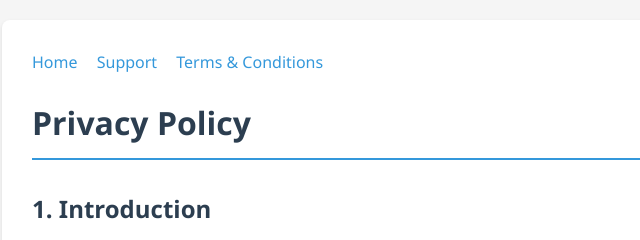
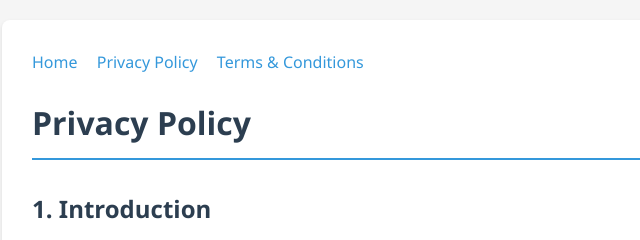
Before and after one commit to giveup-lo/cybadvis, a plain HTML site: page privacy.html in a window 1280 px wide. Shown: the top 240 px of the page, 238-878 px from the left. Drawn offline with Linux system fonts and the light colour scheme.

Commit message:
fix menu privacy

```diff
--- a/privacy.html
+++ b/privacy.html
@@ -46,7 +46,7 @@
     <div class="container">
         <div class="nav-links">
             <a href="index.html">Home</a>
-            <a href="support.html">Support</a>
+            <a href="privacy.html">Privacy Policy</a>
             <a href="terms.html">Terms & Conditions</a>
         </div>
 
```
